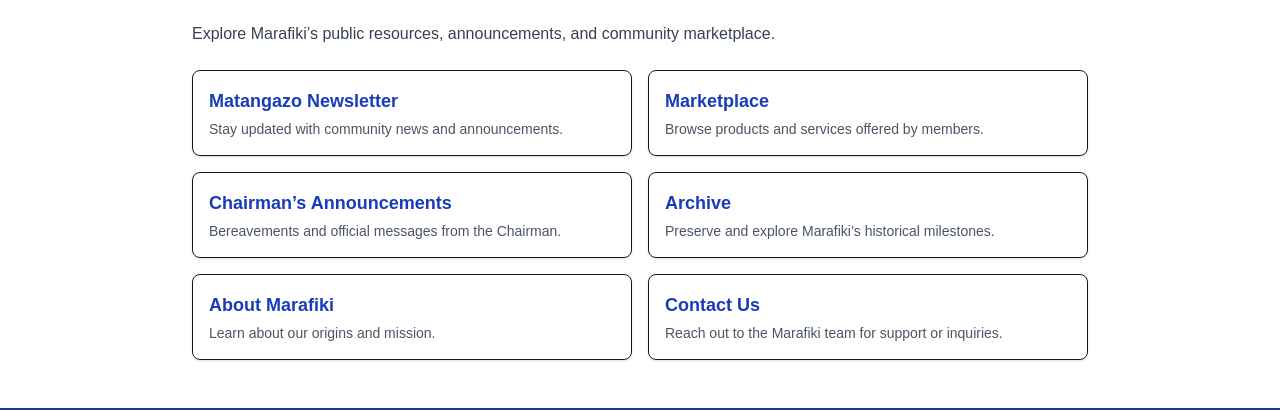
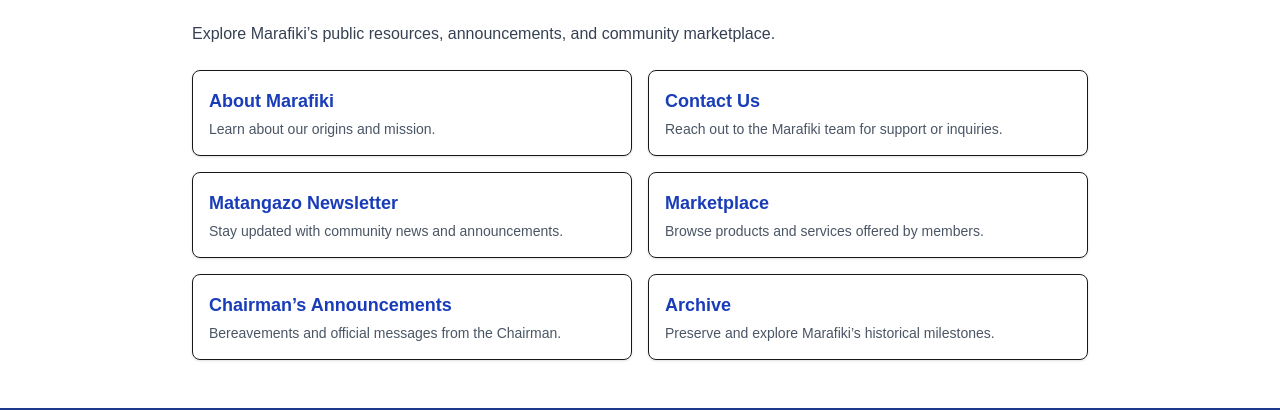
Before and after one commit to JKananda-code/marafiki-demo, a Next.js app: page /public in a window 1280 px wide. Shown: the part 158-568 px from the top of the page. Built offline with nearby package versions, Linux system fonts and the light colour scheme; no server answers.

Commit message:
Aug 22 am after updating env.local again

```diff
--- a/app/public/page.tsx
+++ b/app/public/page.tsx
@@ -9,6 +9,16 @@ export default function PublicDashboard() {
       </p>
 
       <div className="grid grid-cols-1 md:grid-cols-2 gap-4">
+        <DashboardCard
+          title="About Marafiki"
+          description="Learn about our origins and mission."
+          href="/public/about"
+        />
+        <DashboardCard
+          title="Contact Us"
+          description="Reach out to the Marafiki team for support or inquiries."
+          href="/public/contact"
+        />
         <DashboardCard
           title="Matangazo Newsletter"
           description="Stay updated with community news and announcements."
@@ -29,16 +39,6 @@ export default function PublicDashboard() {
           description="Preserve and explore Marafiki’s historical milestones."
           href="/public/archive"
         />
-        <DashboardCard
-          title="About Marafiki"
-          description="Learn about our origins and mission."
-          href="/public/about"
-        />
-        <DashboardCard
-          title="Contact Us"
-          description="Reach out to the Marafiki team for support or inquiries."
-          href="/public/contact"
-        />
       </div>
     </div>
   )
```
